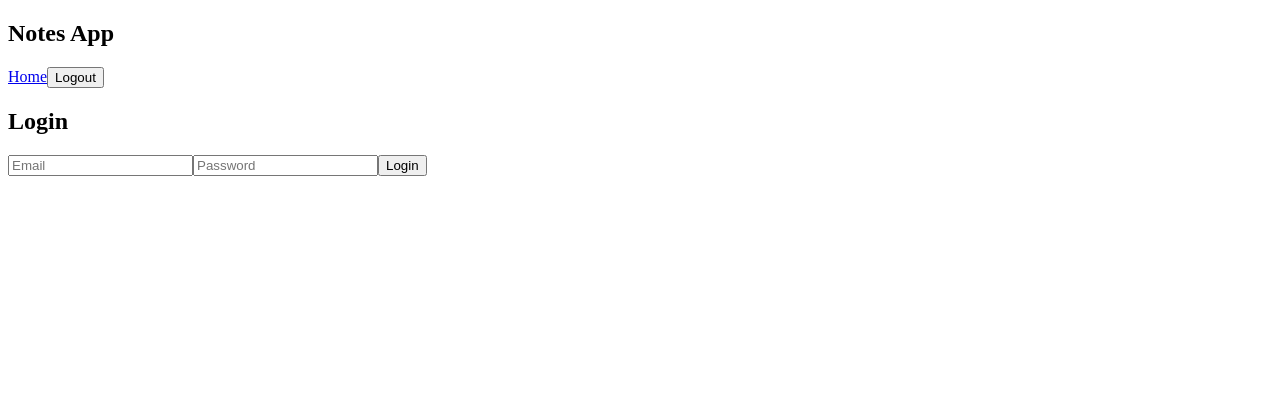
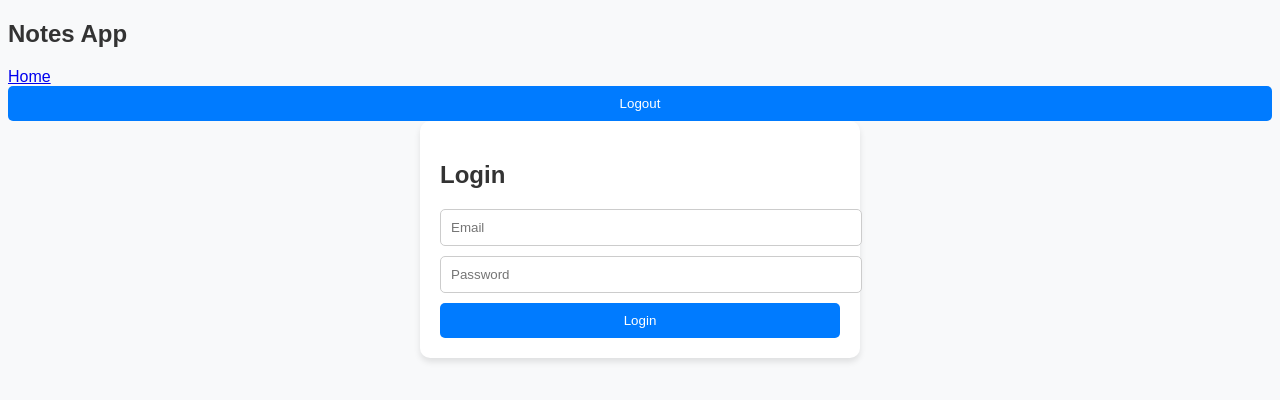
Before and after one commit to sumit1232/Notesapp_Frontend, a React (Vite) app in the folder Notes/: page /login in a window 1280 px wide. Shown: the top 400 px of the page. Built offline with nearby package versions, Linux system fonts and the light colour scheme.

Commit message:
change UI

```diff
--- a/Notes/src/components/AddNote.jsx
+++ b/Notes/src/components/AddNote.jsx
@@ -32,16 +32,15 @@ function AddNote({ onNoteAdded }) {
   };
 
   return (
-    <form onSubmit={handleSubmit} className="bg-white p-4 rounded-lg shadow-md w-full max-w-md">
-      <h2 className="text-lg font-bold mb-2">Add a Note</h2>
-      {error && <p className="text-red-500">{error}</p>}
+    <form onSubmit={handleSubmit} className="note-form">
+      <h2>Add a Note</h2>
+      {error && <p className="error">{error}</p>}
       <input
         type="text"
         name="title"
         placeholder="Title"
         value={formData.title}
         onChange={handleChange}
-        className="w-full p-2 border rounded mb-2"
         required
       />
       <textarea
@@ -49,12 +48,9 @@ function AddNote({ onNoteAdded }) {
         placeholder="Content"
         value={formData.content}
         onChange={handleChange}
-        className="w-full p-2 border rounded mb-2"
         required
       />
-      <button type="submit" className="w-full bg-blue-500 text-white p-2 rounded hover:bg-blue-600">
-        Add Note
-      </button>
+      <button type="submit">Add Note</button>
     </form>
   );
 }
--- a/Notes/src/index.css
+++ b/Notes/src/index.css
@@ -0,0 +1,93 @@
+/* Global Styles */
+body {
+    background-color: #f8f9fa;
+    color: #333;
+    font-family: Arial, sans-serif;
+  }
+
+  /* Notes List */
+  .note-container {
+    display: grid;
+    grid-template-columns: repeat(auto-fit, minmax(300px, 1fr));
+    gap: 20px;
+    padding: 20px;
+  }
+
+  /* Note Card */
+  .note-card {
+    background: white;
+    padding: 15px;
+    border-radius: 8px;
+    box-shadow: 0px 4px 6px rgba(0, 0, 0, 0.1);
+    transition: transform 0.3s ease, box-shadow 0.3s ease;
+    animation: fadeIn 0.5s ease-in-out;
+  }
+
+  .note-card:hover {
+    transform: translateY(-5px);
+    box-shadow: 0px 8px 12px rgba(0, 0, 0, 0.2);
+  }
+
+  /* Add Note Form */
+  form {
+    background: white;
+    padding: 20px;
+    border-radius: 10px;
+    box-shadow: 0px 4px 6px rgba(0, 0, 0, 0.1);
+    width: 100%;
+    max-width: 400px;
+    margin: auto;
+    animation: slideIn 0.4s ease-out;
+  }
+
+  input, textarea {
+    width: 100%;
+    padding: 10px;
+    margin-bottom: 10px;
+    border: 1px solid #ccc;
+    border-radius: 5px;
+    transition: border-color 0.3s ease;
+  }
+
+  input:focus, textarea:focus {
+    border-color: #007bff;
+    outline: none;
+  }
+
+  button {
+    width: 100%;
+    background: #007bff;
+    color: white;
+    padding: 10px;
+    border: none;
+    border-radius: 5px;
+    cursor: pointer;
+    transition: background 0.3s ease;
+  }
+
+  button:hover {
+    background: #0056b3;
+  }
+
+  /* Animations */
+  @keyframes fadeIn {
+    from {
+      opacity: 0;
+      transform: translateY(10px);
+    }
+    to {
+      opacity: 1;
+      transform: translateY(0);
+    }
+  }
+
+  @keyframes slideIn {
+    from {
+      opacity: 0;
+      transform: translateY(-20px);
+    }
+    to {
+      opacity: 1;
+      transform: translateY(0);
+    }
+  }
--- a/Notes/src/pages/Home.jsx
+++ b/Notes/src/pages/Home.jsx
@@ -29,7 +29,7 @@ function Home() {
   }, [navigate]);
 
   const handleNoteAdded = (newNote) => {
-    setNotes([newNote, ...notes]); // Update UI immediately
+    setNotes((prevNotes) => [newNote, ...prevNotes]); // Add new note at the top
   };
 
   return (
```
